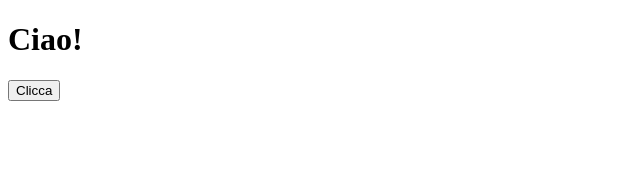
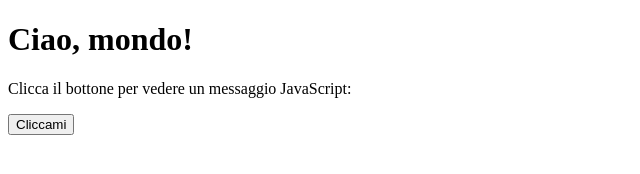
Before and after one commit to guyjack/test, a plain HTML site: page prova.html in a window 1280 px wide. Shown: the whole page, without its empty margins (0-640 px from the left). Drawn offline with Linux system fonts and the light colour scheme.

Commit message:
Update prova.html

```diff
--- a/prova.html
+++ b/prova.html
@@ -1,13 +1,14 @@
 <!DOCTYPE html>
 <html>
   <body>
-    <h1 id="titolo">Ciao!</h1>
-    <button id="btn">Clicca</button>
+<h1>Ciao, mondo!</h1>
+  <p>Clicca il bottone per vedere un messaggio JavaScript:</p>
+  <button onclick="mostraMessaggio()">Cliccami</button>
 
-    <script>
-      document.getElementById("btn").addEventListener("click", () => {
-        document.getElementById("titolo").textContent = "Hai cliccato!";
-      });
-    </script>
+  <script>
+    function mostraMessaggio() {
+      alert('Benvenuto nella tua pagina di test con stile!');
+    }
+  </script>
   </body>
 </html>
```
